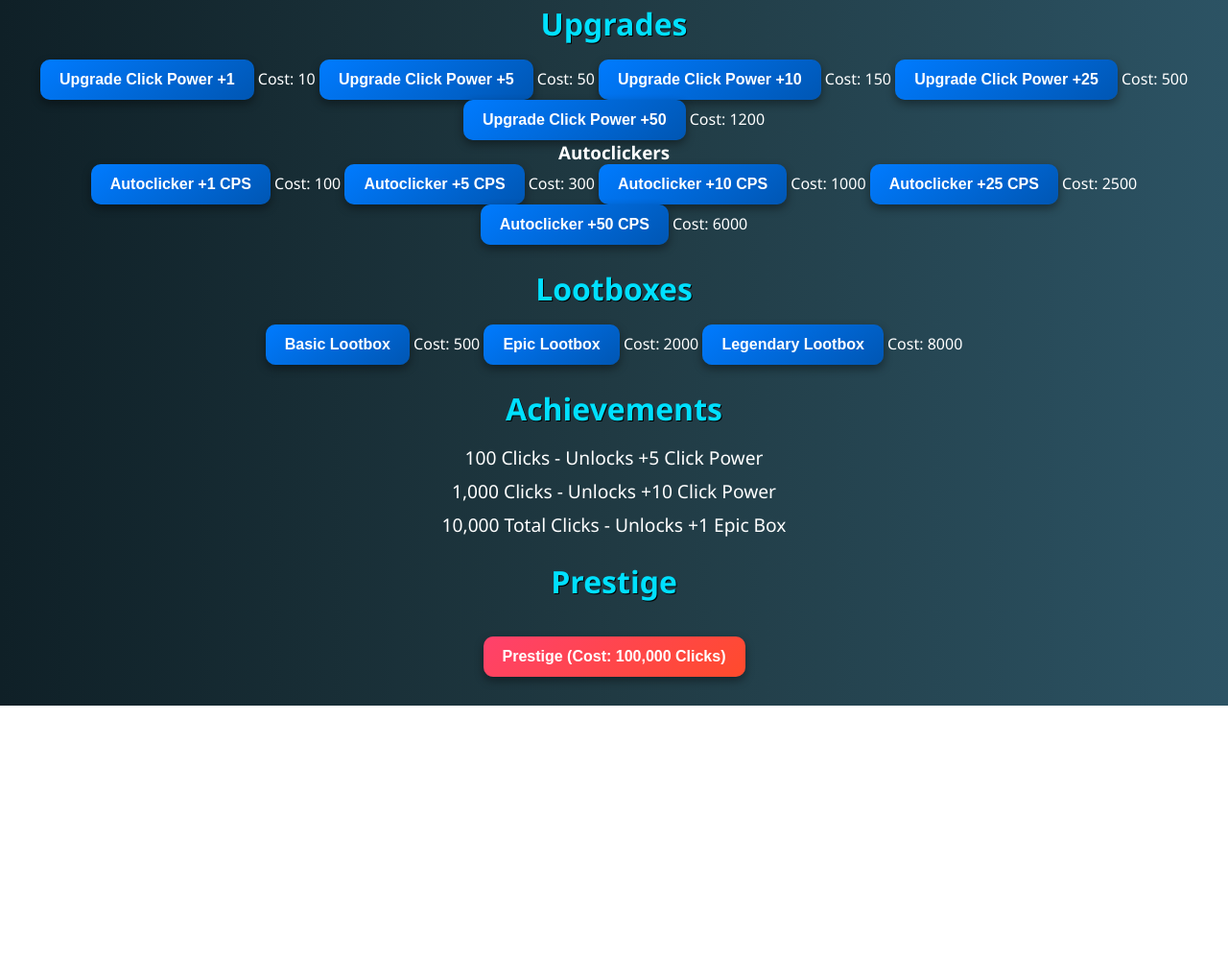
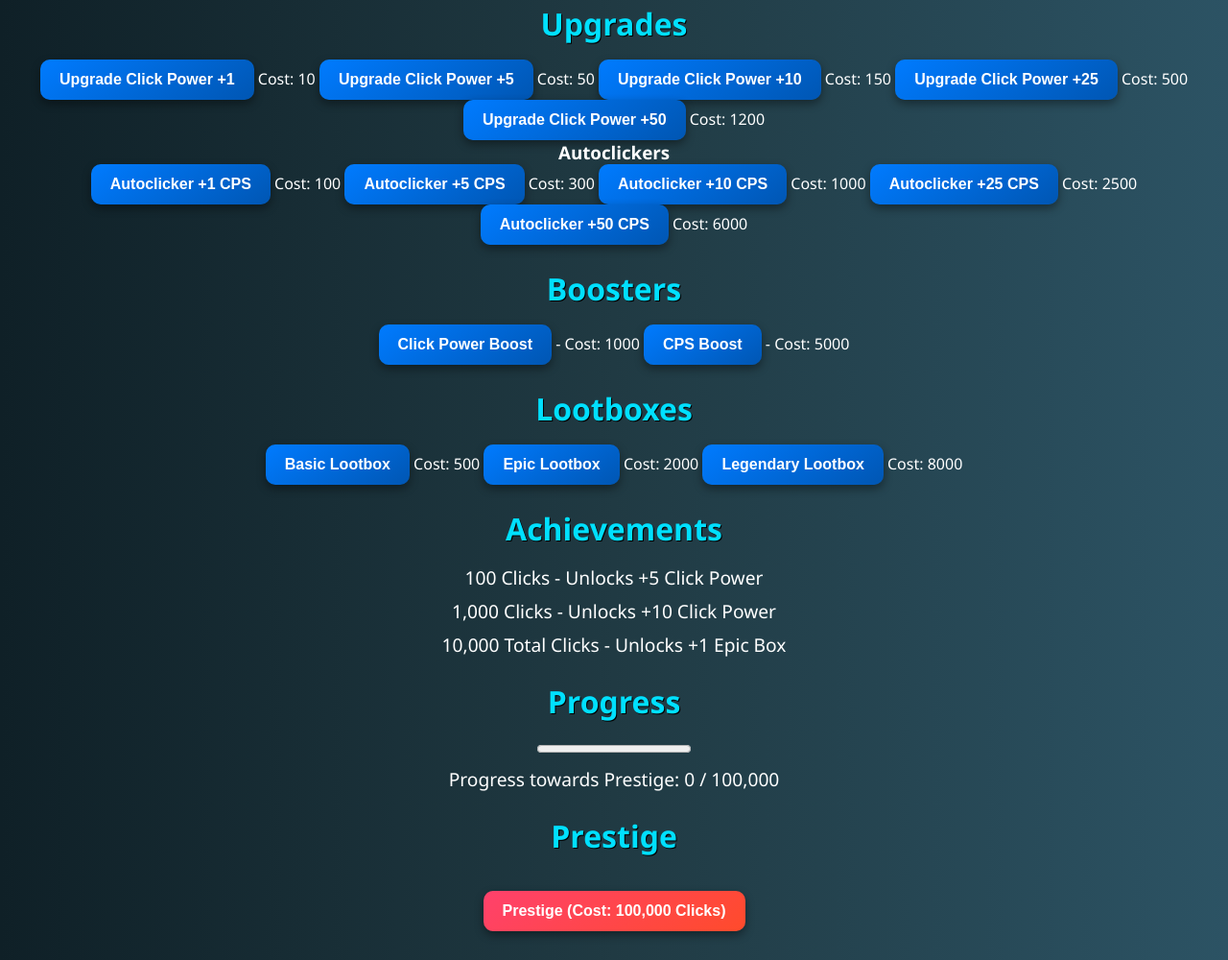
Before and after one commit to AlexGScripts/Clicker9, a plain HTML site: page index.html in a window 1280 px wide. Shown: the part 384-1384 px from the top of the page at 96% size. Before the commit the page ends 1119 px from the top, so only its background shows below. Drawn offline with Linux system fonts and the light colour scheme.

Commit message:
Update index.html

```diff
--- a/index.html
+++ b/index.html
@@ -42,6 +42,13 @@
       <button id="autoclick5">Autoclicker +50 CPS</button> Cost: <span id="autoclick5-cost">6000</span>
     </div>
 
+    <!-- Boosters Section -->
+    <div class="boosters-section">
+      <h2>Boosters</h2>
+      <button id="click-boost">Click Power Boost</button> - Cost: <span id="boost-cost">1000</span>
+      <button id="cps-boost">CPS Boost</button> - Cost: <span id="cps-boost-cost">5000</span>
+    </div>
+
     <!-- Lootbox Section -->
     <div class="lootbox-section">
       <h2>Lootboxes</h2>
@@ -59,6 +66,13 @@
       <p id="achv-10k-total">10,000 Total Clicks - Unlocks +1 Epic Box</p>
     </div>
 
+    <!-- Progress Bar Section -->
+    <div class="progress-bar-section">
+      <h2>Progress</h2>
+      <progress id="prestige-progress" value="0" max="100000"></progress>
+      <p>Progress towards Prestige: <span id="prestige-progress-text">0 / 100,000</span></p>
+    </div>
+
     <!-- Prestige Section -->
     <div class="prestige-section">
       <h2>Prestige</h2>
```
